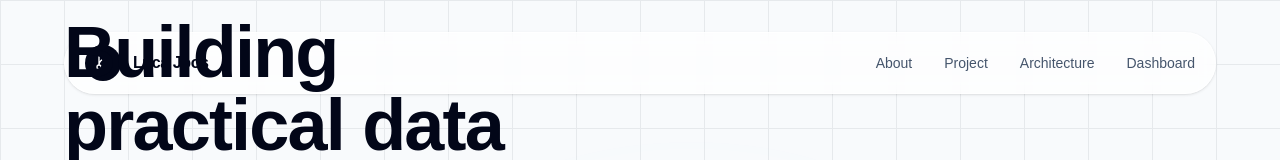
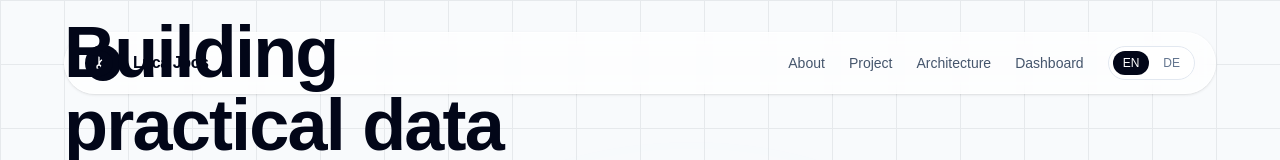
Before and after one commit to jooluc/data-portfolio, a Next.js app: page / in a window 1280 px wide. Shown: the top 160 px of the page. Built offline with nearby package versions, Linux system fonts and the light colour scheme; no server answers; the database is empty.

Commit message:
Add EN/DE language toggle

```diff
--- a/app/page.tsx
+++ b/app/page.tsx
@@ -4,6 +4,7 @@ import HalftoneBackground from "@/components/HalftoneBackground";
 import PipelineDiagram from "../components/PipelineDiagram";
 import DataWorkflowDiagram from "../components/DataWorkflowDiagram";
 import RhbDashboard from "../components/RhbDashboard";
+import { LanguageProvider, useLanguage } from "../components/LanguageContext";
 import { useEffect, useState } from "react";
 import { motion, useScroll, useTransform } from "framer-motion";
 import {
@@ -18,41 +19,43 @@ import { FaEnvelope, FaGithub, FaLinkedin } from "react-icons/fa";
 import { SiDatacamp } from "react-icons/si";
 
 const stack = [
-  "Python",
-  "SQL",
-  "PostgreSQL",
-  "Supabase",
-  "Next.js",
-  "React",
-  "GitHub Actions",
-  "Vercel",
+  "Python", "SQL", "PostgreSQL", "Supabase",
+  "Next.js", "React", "GitHub Actions", "Vercel",
 ];
 
-const features = [
-  {
-    icon: Database,
-    title: "Data Engineering",
-    text: "Working with structured data, SQL transformations and automated pipelines to prepare information for analysis and visualization.",
-  },
-  {
-    icon: LineChart,
-    title: "Analytics & Forecasting",
-    text: "Exploring trends, KPIs and interactive visualizations to better understand data and communicate insights in a simple way.",
-  },
-  {
-    icon: Server,
-    title: "Production Mindset",
-    text: "Building projects with a focus on clean structure, reproducibility and modern web technologies using React and Next.js.",
-  },
-];
+function LanguageToggle() {
+  const { lang, setLang } = useLanguage();
+  return (
+    <div className="flex items-center gap-1 rounded-full border border-slate-200 bg-white/80 p-1 text-xs font-medium">
+      <button
+        onClick={() => setLang("en")}
+        className={`rounded-full px-2.5 py-1 transition ${lang === "en" ? "bg-slate-950 text-white" : "text-slate-500 hover:text-slate-950"}`}
+      >
+        EN
+      </button>
+      <button
+        onClick={() => setLang("de")}
+        className={`rounded-full px-2.5 py-1 transition ${lang === "de" ? "bg-slate-950 text-white" : "text-slate-500 hover:text-slate-950"}`}
+      >
+        DE
+      </button>
+    </div>
+  );
+}
 
-export default function Home() {
+function HomeContent() {
+  const { t } = useLanguage();
   const { scrollYProgress } = useScroll();
   const yHero = useTransform(scrollYProgress, [0, 1], [0, -220]);
   const yCards = useTransform(scrollYProgress, [0, 1], [0, 160]);
   const [mounted, setMounted] = useState(false);
+  useEffect(() => setMounted(true), []);
 
-  useEffect(() => setMounted(true), []);
+  const features = [
+    { icon: Database, title: t("project.feature1_title"), text: t("project.feature1_text") },
+    { icon: LineChart, title: t("project.feature2_title"), text: t("project.feature2_text") },
+    { icon: Server,   title: t("project.feature3_title"), text: t("project.feature3_text") },
+  ];
 
   return (
     <main className="min-h-screen bg-slate-50 text-slate-950">
@@ -60,7 +63,6 @@ export default function Home() {
       {/* ── Hero ── */}
       <section className="relative min-h-screen overflow-hidden px-6 py-8 md:px-10 lg:px-16">
         <HalftoneBackground />
-
         <nav className="relative z-10 mx-auto flex max-w-7xl items-center justify-between rounded-full border border-white/70 bg-white/70 px-5 py-3 shadow-sm backdrop-blur">
           <div className="flex items-center gap-3">
             <div className="flex h-9 w-9 items-center justify-center rounded-full bg-slate-950 text-white">
@@ -68,11 +70,12 @@ export default function Home() {
             </div>
             <span className="font-semibold tracking-tight">Luca Joos</span>
           </div>
-          <div className="hidden items-center gap-8 text-sm text-slate-600 md:flex">
-            <a href="#about"        className="hover:text-slate-950">About</a>
-            <a href="#project"      className="hover:text-slate-950">Project</a>
-            <a href="#architecture" className="hover:text-slate-950">Architecture</a>
-            <a href="#dashboard"    className="hover:text-slate-950">Dashboard</a>
+          <div className="hidden items-center gap-6 text-sm text-slate-600 md:flex">
+            <a href="#about"        className="hover:text-slate-950">{t("nav.about")}</a>
+            <a href="#project"      className="hover:text-slate-950">{t("nav.project")}</a>
+            <a href="#architecture" className="hover:text-slate-950">{t("nav.architecture")}</a>
+            <a href="#dashboard"    className="hover:text-slate-950">{t("nav.dashboard")}</a>
+            <LanguageToggle />
           </div>
         </nav>
 
@@ -80,36 +83,26 @@ export default function Home() {
           <motion.div style={{ y: mounted ? yHero : 0 }}>
             <div className="mb-6 inline-flex items-center gap-2 rounded-full border border-slate-200 bg-white/80 px-4 py-2 text-sm text-slate-600 shadow-sm backdrop-blur">
               <Sparkles className="h-4 w-4" />
-              Python · SQL · Data Visualization
+              {t("hero.badge")}
             </div>
-
             <h1 className="max-w-4xl text-5xl font-semibold leading-[1.02] tracking-tight text-slate-950 md:text-7xl">
-              Building practical data solutions with modern web technologies.
+              {t("hero.title")}
             </h1>
-
             <p className="mt-7 max-w-2xl text-lg leading-8 text-slate-600">
-              This portfolio showcases personal projects in Python, SQL and data visualization. My goal is to explore how data can be transformed into understandable insights and interactive applications.
+              {t("hero.subtitle")}
             </p>
-
             <div className="mt-10 flex flex-col gap-4 sm:flex-row">
-              <a
-                href="#dashboard"
-                className="inline-flex items-center justify-center gap-2 rounded-full bg-slate-950 px-6 py-3 font-medium text-white transition hover:bg-slate-800"
-              >
-                View Dashboard <ArrowUpRight className="h-4 w-4" />
+              <a href="#dashboard" className="inline-flex items-center justify-center gap-2 rounded-full bg-slate-950 px-6 py-3 font-medium text-white transition hover:bg-slate-800">
+                {t("hero.cta_dashboard")} <ArrowUpRight className="h-4 w-4" />
               </a>
-              <a
-                href="#architecture"
-                className="inline-flex items-center justify-center rounded-full border border-slate-300 bg-white/70 px-6 py-3 font-medium text-slate-900 transition hover:bg-white"
-              >
-                See Architecture
+              <a href="#architecture" className="inline-flex items-center justify-center rounded-full border border-slate-300 bg-white/70 px-6 py-3 font-medium text-slate-900 transition hover:bg-white">
+                {t("hero.cta_architecture")}
               </a>
             </div>
           </motion.div>
 
-          {/* Pipeline Diagram statt MiniChart */}
           <motion.div style={{ y: mounted ? yCards : 0 }} className="relative">
-              <DataWorkflowDiagram  />
+            <DataWorkflowDiagram />
           </motion.div>
         </div>
       </section>
@@ -118,45 +111,19 @@ export default function Home() {
       <section id="about" className="bg-white px-6 py-28 md:px-10 lg:px-16">
         <div className="mx-auto grid max-w-7xl gap-16 md:grid-cols-[0.8fr_1.2fr] md:items-center">
           <div className="relative">
-            <img
-              src="/images/profile.jpg"
-              alt="Portrait of Luca"
-              className="aspect-[4/5] w-full rounded-[2.5rem] object-cover object-top shadow-xl shadow-slate-200"
-            />
+            <img src="/images/profile.jpg" alt="Portrait of Luca" className="aspect-[4/5] w-full rounded-[2.5rem] object-cover object-top shadow-xl shadow-slate-200"/>
           </div>
-
           <div>
-            <p className="mb-4 text-sm font-medium uppercase tracking-[0.24em] text-slate-500">
-              About Me
-            </p>
-
-            <h2 className="text-4xl font-semibold tracking-tight md:text-5xl">
-              Hi, I&apos;m Luca — Applied Data Scientist with a background in criminal analytics.
-            </h2>
-
+            <p className="mb-4 text-sm font-medium uppercase tracking-[0.24em] text-slate-500">{t("about.label")}</p>
+            <h2 className="text-4xl font-semibold tracking-tight md:text-5xl">{t("about.title")}</h2>
             <div className="mt-8 space-y-6 text-lg leading-8 text-slate-600">
-              <p>
-                I hold a Master&apos;s degree in Applied Data Science from the Lucerne University of Applied Sciences (HSLU) and a Bachelor&apos;s degree in Information Science from the University of Applied Sciences of the Grisons (FHGR), where I specialised in Web &amp; Usability Engineering.
-              </p>
-              <p>
-                Professionally, I work as a criminal analyst, where I apply data-driven methods to real-world investigative challenges. Prior to that, I worked as a cybercrime investigator — an experience that sharpened my analytical thinking and attention to detail.
-              </p>
-              <p>
-                Through personal projects, I explore data engineering, business intelligence and interactive visualisation — combining technical rigour with a strong focus on making data understandable and actionable.
-              </p>
+              <p>{t("about.p1")}</p>
+              <p>{t("about.p2")}</p>
+              <p>{t("about.p3")}</p>
             </div>
-
             <div className="mt-10 flex flex-wrap gap-3">
-              {[
-                "Python", "SQL", "PostgreSQL", "Data Visualization",
-                "Analytics", "ETL Pipelines", "Machine Learning", "React", "Next.js",
-              ].map((skill) => (
-                <span
-                  key={skill}
-                  className="rounded-full border border-slate-200 bg-slate-50 px-4 py-2 text-sm text-slate-700"
-                >
-                  {skill}
-                </span>
+              {["Python","SQL","PostgreSQL","Data Visualization","Analytics","ETL Pipelines","Machine Learning","React","Next.js"].map((skill) => (
+                <span key={skill} className="rounded-full border border-slate-200 bg-slate-50 px-4 py-2 text-sm text-slate-700">{skill}</span>
               ))}
             </div>
           </div>
@@ -167,23 +134,13 @@ export default function Home() {
       <section id="project" className="px-6 py-28 md:px-10 lg:px-16">
         <div className="mx-auto max-w-7xl">
           <div className="max-w-3xl">
-            <p className="mb-4 text-sm font-medium uppercase tracking-[0.24em] text-slate-500">
-              Project
-            </p>
-            <h2 className="text-4xl font-semibold tracking-tight md:text-5xl">
-              Projects focused on practical analytics and data visualization.
-            </h2>
-            <p className="mt-6 text-lg leading-8 text-slate-600">
-              The goal of these projects is not only to work with data technically, but also to present information in a way that is intuitive, visually clean and useful for decision-making.
-            </p>
+            <p className="mb-4 text-sm font-medium uppercase tracking-[0.24em] text-slate-500">{t("project.label")}</p>
+            <h2 className="text-4xl font-semibold tracking-tight md:text-5xl">{t("project.title")}</h2>
+            <p className="mt-6 text-lg leading-8 text-slate-600">{t("project.subtitle")}</p>
           </div>
-
           <div className="mt-16 grid gap-6 md:grid-cols-3">
             {features.map(({ icon: Icon, title, text }) => (
-              <div
-                key={title}
-                className="rounded-[2rem] border border-slate-200 bg-white p-8 shadow-sm"
-              >
+              <div key={title} className="rounded-[2rem] border border-slate-200 bg-white p-8 shadow-sm">
                 <div className="mb-8 flex h-12 w-12 items-center justify-center rounded-2xl bg-slate-100">
                   <Icon className="h-6 w-6" />
                 </div>
@@ -196,28 +153,14 @@ export default function Home() {
       </section>
 
       {/* ── Architecture ── */}
-      <section
-        id="architecture"
-        className="relative overflow-hidden bg-slate-950 px-6 py-28 text-white md:px-10 lg:px-16"
-      >
-        <motion.div
-          style={{ y: mounted ? yHero : 0 }}
-          className="absolute -right-40 top-20 h-[420px] w-[420px] rounded-full bg-white/10 blur-3xl"
-        />
-
+      <section id="architecture" className="relative overflow-hidden bg-slate-950 px-6 py-28 text-white md:px-10 lg:px-16">
+        <motion.div style={{ y: mounted ? yHero : 0 }} className="absolute -right-40 top-20 h-[420px] w-[420px] rounded-full bg-white/10 blur-3xl"/>
         <div className="relative mx-auto max-w-7xl">
           <div className="max-w-2xl">
-            <p className="mb-4 text-sm font-medium uppercase tracking-[0.24em] text-slate-400">
-              Architecture
-            </p>
-            <h2 className="text-4xl font-semibold tracking-tight md:text-5xl">
-              From raw data to insight layer.
-            </h2>
-            <p className="mt-6 text-lg leading-8 text-slate-300">
-              A fully automated data workflow — from the Swiss open transport API to a live dashboard. Data is fetched, transformed and stored daily without manual intervention.
-            </p>
+            <p className="mb-4 text-sm font-medium uppercase tracking-[0.24em] text-slate-400">{t("architecture.label")}</p>
+            <h2 className="text-4xl font-semibold tracking-tight md:text-5xl">{t("architecture.title")}</h2>
+            <p className="mt-6 text-lg leading-8 text-slate-300">{t("architecture.subtitle")}</p>
           </div>
-
           <div className="mt-14 rounded-[2rem] border border-white/10 bg-white/5 p-8 backdrop-blur">
             <PipelineDiagram />
           </div>
@@ -229,18 +172,11 @@ export default function Home() {
         <div className="mx-auto max-w-7xl">
           <div className="mb-12 flex flex-col justify-between gap-6 md:flex-row md:items-end">
             <div className="max-w-2xl">
-              <p className="mb-4 text-sm font-medium uppercase tracking-[0.24em] text-slate-500">
-                Dashboard
-              </p>
-              <h2 className="text-4xl font-semibold tracking-tight md:text-5xl">
-                RhB Punctuality Analytics.
-              </h2>
+              <p className="mb-4 text-sm font-medium uppercase tracking-[0.24em] text-slate-500">{t("dashboard.label")}</p>
+              <h2 className="text-4xl font-semibold tracking-tight md:text-5xl">{t("dashboard.title")}</h2>
             </div>
-            <p className="max-w-md leading-7 text-slate-600">
-              A live data pipeline that fetches daily punctuality data from the Swiss open transport API, stores it in Supabase and visualizes KPIs in real time.
-            </p>
+            <p className="max-w-md leading-7 text-slate-600">{t("dashboard.subtitle")}</p>
           </div>
-
           <div className="rounded-[2rem] border border-slate-200 bg-white p-4 shadow-sm">
             <div className="flex items-center gap-2 border-b border-slate-100 px-4 py-3">
               <span className="h-3 w-3 rounded-full bg-slate-300" />
@@ -259,21 +195,12 @@ export default function Home() {
         <div className="mx-auto max-w-7xl rounded-[2rem] border border-slate-200 bg-white p-8 md:p-12">
           <div className="flex flex-col justify-between gap-8 md:flex-row md:items-center">
             <div>
-              <p className="mb-3 text-sm font-medium uppercase tracking-[0.24em] text-slate-500">
-                Tech Stack
-              </p>
-              <h2 className="text-3xl font-semibold tracking-tight">
-                Built for reproducibility.
-              </h2>
+              <p className="mb-3 text-sm font-medium uppercase tracking-[0.24em] text-slate-500">{t("stack.label")}</p>
+              <h2 className="text-3xl font-semibold tracking-tight">{t("stack.title")}</h2>
             </div>
             <div className="flex max-w-3xl flex-wrap gap-3">
               {stack.map((item) => (
-                <span
-                  key={item}
-                  className="rounded-full border border-slate-200 bg-slate-50 px-4 py-2 text-sm text-slate-700"
-                >
-                  {item}
-                </span>
+                <span key={item} className="rounded-full border border-slate-200 bg-slate-50 px-4 py-2 text-sm text-slate-700">{item}</span>
               ))}
             </div>
           </div>
@@ -281,28 +208,25 @@ export default function Home() {
       </section>
 
       {/* ── Footer ── */}
-      <footer
-        id="contact"
-        className="border-t border-slate-200 px-6 py-10 md:px-10 lg:px-16"
-      >
+      <footer id="contact" className="border-t border-slate-200 px-6 py-10 md:px-10 lg:px-16">
         <div className="mx-auto flex max-w-7xl flex-col items-center justify-between gap-6 text-sm text-slate-500 md:flex-row">
-          <p>© 2026 Luca Joos — Data Portfolio</p>
+          <p>{t("footer.copyright")}</p>
           <div className="flex items-center gap-5 text-slate-600">
-            <a href="https://github.com/jooluc" target="_blank" className="transition hover:text-slate-950">
-              <FaGithub size={22} />
-            </a>
-            <a href="https://www.linkedin.com/in/luca-joos-256b01183/" target="_blank" className="transition hover:text-slate-950">
-              <FaLinkedin size={22} />
-            </a>
-            <a href="mailto:luca.joos@protonmail.ch" className="transition hover:text-slate-950">
-              <FaEnvelope size={22} />
-            </a>
-            <a href="https://www.datacamp.com/portfolio/lucajoos" target="_blank" className="transition hover:text-slate-950">
-              <SiDatacamp size={22} />
-            </a>
+            <a href="https://github.com/jooluc" target="_blank" className="transition hover:text-slate-950"><FaGithub size={22} /></a>
+            <a href="https://www.linkedin.com/in/luca-joos-256b01183/" target="_blank" className="transition hover:text-slate-950"><FaLinkedin size={22} /></a>
+            <a href="mailto:luca.joos@protonmail.ch" className="transition hover:text-slate-950"><FaEnvelope size={22} /></a>
+            <a href="https://www.datacamp.com/portfolio/lucajoos" target="_blank" className="transition hover:text-slate-950"><SiDatacamp size={22} /></a>
           </div>
         </div>
       </footer>
     </main>
   );
 }
+
+export default function Home() {
+  return (
+    <LanguageProvider>
+      <HomeContent />
+    </LanguageProvider>
+  );
+}
--- /dev/null
+++ b/components/LanguageContext.tsx
@@ -0,0 +1,152 @@
+"use client";
+
+import { createContext, useContext, useState, useEffect, ReactNode } from "react";
+
+type Lang = "en" | "de";
+
+interface LanguageContextType {
+  lang: Lang;
+  setLang: (lang: Lang) => void;
+  t: (key: string) => string;
+}
+
+const LanguageContext = createContext<LanguageContextType | null>(null);
+
+export function useLanguage() {
+  const ctx = useContext(LanguageContext);
+  if (!ctx) throw new Error("useLanguage must be used within LanguageProvider");
+  return ctx;
+}
+
+export function LanguageProvider({ children }: { children: ReactNode }) {
+  const [lang, setLangState] = useState<Lang>("en");
+
+  useEffect(() => {
+    const saved = localStorage.getItem("lang") as Lang | null;
+    if (saved === "en" || saved === "de") setLangState(saved);
+  }, []);
+
+  function setLang(l: Lang) {
+    setLangState(l);
+    localStorage.setItem("lang", l);
+  }
+
+  function t(key: string): string {
+    const keys = key.split(".");
+    // eslint-disable-next-line @typescript-eslint/no-explicit-any
+    let val: any = translations[lang];
+    for (const k of keys) {
+      val = val?.[k];
+    }
+    return typeof val === "string" ? val : key;
+  }
+
+  return (
+    <LanguageContext.Provider value={{ lang, setLang, t }}>
+      {children}
+    </LanguageContext.Provider>
+  );
+}
+
+const translations = {
+  en: {
+    nav: {
+      about: "About",
+      project: "Project",
+      architecture: "Architecture",
+      dashboard: "Dashboard",
+    },
+    hero: {
+      badge: "Python · SQL · Data Visualization",
+      title: "Building practical data solutions with modern web technologies.",
+      subtitle: "This portfolio showcases personal projects in Python, SQL and data visualization. My goal is to explore how data can be transformed into understandable insights and interactive applications.",
+      cta_dashboard: "View Dashboard",
+      cta_architecture: "See Architecture",
+    },
+    about: {
+      label: "About Me",
+      title: "Hi, I'm Luca — Applied Data Scientist with a background in criminal analytics.",
+      p1: "I hold a Master's degree in Applied Data Science from the Lucerne University of Applied Sciences (HSLU) and a Bachelor's degree in Information Science from the University of Applied Sciences of the Grisons (FHGR), where I specialised in Web & Usability Engineering.",
+      p2: "Professionally, I work as a criminal analyst, where I apply data-driven methods to real-world investigative challenges. Prior to that, I worked as a cybercrime investigator — an experience that sharpened my analytical thinking and attention to detail.",
+      p3: "Through personal projects, I explore data engineering, business intelligence and interactive visualisation — combining technical rigour with a strong focus on making data understandable and actionable.",
+    },
+    project: {
+      label: "Project",
+      title: "Projects focused on practical analytics and data visualization.",
+      subtitle: "The goal of these projects is not only to work with data technically, but also to present information in a way that is intuitive, visually clean and useful for decision-making.",
+      feature1_title: "Data Engineering",
+      feature1_text: "Working with structured data, SQL transformations and automated pipelines to prepare information for analysis and visualization.",
+      feature2_title: "Analytics & Forecasting",
+      feature2_text: "Exploring trends, KPIs and interactive visualizations to better understand data and communicate insights in a simple way.",
+      feature3_title: "Production Mindset",
+      feature3_text: "Building projects with a focus on clean structure, reproducibility and modern web technologies using React and Next.js.",
+    },
+    architecture: {
+      label: "Architecture",
+      title: "From raw data to insight layer.",
+      subtitle: "A fully automated data workflow — from the Swiss open transport API to a live dashboard. Data is fetched, transformed and stored daily without manual intervention.",
+    },
+    dashboard: {
+      label: "Dashboard",
+      title: "RhB Punctuality Analytics.",
+      subtitle: "A live data pipeline that fetches daily punctuality data from the Swiss open transport API, stores it in Supabase and visualizes KPIs in real time.",
+    },
+    stack: {
+      label: "Tech Stack",
+      title: "Built for reproducibility.",
+    },
+    footer: {
+      copyright: "© 2026 Luca Joos — Data Portfolio",
+    },
+  },
+  de: {
+    nav: {
+      about: "Über mich",
+      project: "Projekte",
+      architecture: "Architektur",
+      dashboard: "Dashboard",
+    },
+    hero: {
+      badge: "Python · SQL · Datenvisualisierung",
+      title: "Praktische Datenlösungen mit modernen Web-Technologien.",
+      subtitle: "Dieses Portfolio zeigt persönliche Projekte in Python, SQL und Datenvisualisierung. Mein Ziel ist es, Daten in verständliche Erkenntnisse und interaktive Anwendungen zu verwandeln.",
+      cta_dashboard: "Dashboard ansehen",
+      cta_architecture: "Architektur ansehen",
+    },
+    about: {
+      label: "Über mich",
+      title: "Hallo, ich bin Luca — Applied Data Scientist mit einem Hintergrund in der Kriminalanalyse.",
+      p1: "Ich besitze einen Master in Applied Data Science der Hochschule Luzern (HSLU) sowie einen Bachelor in Information Science der Fachhochschule Graubünden (FHGR) mit Schwerpunkt Web & Usability Engineering.",
+      p2: "Beruflich arbeite ich als Kriminalanalytiker, wo ich datengetriebene Methoden für reale ermittlerische Fragestellungen einsetze. Zuvor war ich als Cybercrime-Ermittler tätig — eine Erfahrung, die mein analytisches Denken und meine Präzision schärfte.",
+      p3: "In persönlichen Projekten erkunde ich Data Engineering, Business Intelligence und interaktive Visualisierung — mit dem Ziel, Daten verständlich und handlungsrelevant zu machen.",
+    },
+    project: {
+      label: "Projekte",
+      title: "Projekte mit Fokus auf Analyse und Datenvisualisierung.",
+      subtitle: "Das Ziel dieser Projekte ist nicht nur die technische Arbeit mit Daten, sondern auch die Präsentation von Informationen auf intuitive, visuell klare und entscheidungsrelevante Weise.",
+      feature1_title: "Data Engineering",
+      feature1_text: "Arbeit mit strukturierten Daten, SQL-Transformationen und automatisierten Pipelines zur Aufbereitung für Analysen und Visualisierungen.",
+      feature2_title: "Analyse & Forecasting",
+      feature2_text: "Erkundung von Trends, KPIs und interaktiven Visualisierungen, um Daten besser zu verstehen und Erkenntnisse verständlich zu kommunizieren.",
+      feature3_title: "Production Mindset",
+      feature3_text: "Projekte mit Fokus auf saubere Struktur, Reproduzierbarkeit und moderne Web-Technologien mit React und Next.js.",
+    },
+    architecture: {
+      label: "Architektur",
+      title: "Von Rohdaten zur Erkenntnisschicht.",
+      subtitle: "Ein vollautomatisierter Daten-Workflow — von der Schweizer Open-Transport-API bis zum Live-Dashboard. Daten werden täglich ohne manuelle Eingriffe abgerufen, transformiert und gespeichert.",
+    },
+    dashboard: {
+      label: "Dashboard",
+      title: "RhB Pünktlichkeitsanalyse.",
+      subtitle: "Eine Live-Datenpipeline die täglich Pünktlichkeitsdaten der Rhätischen Bahn abruft, in Supabase speichert und KPIs in Echtzeit visualisiert.",
+    },
+    stack: {
+      label: "Tech Stack",
+      title: "Für Reproduzierbarkeit gebaut.",
+    },
+    footer: {
+      copyright: "© 2026 Luca Joos — Daten-Portfolio",
+    },
+  },
+};
```
